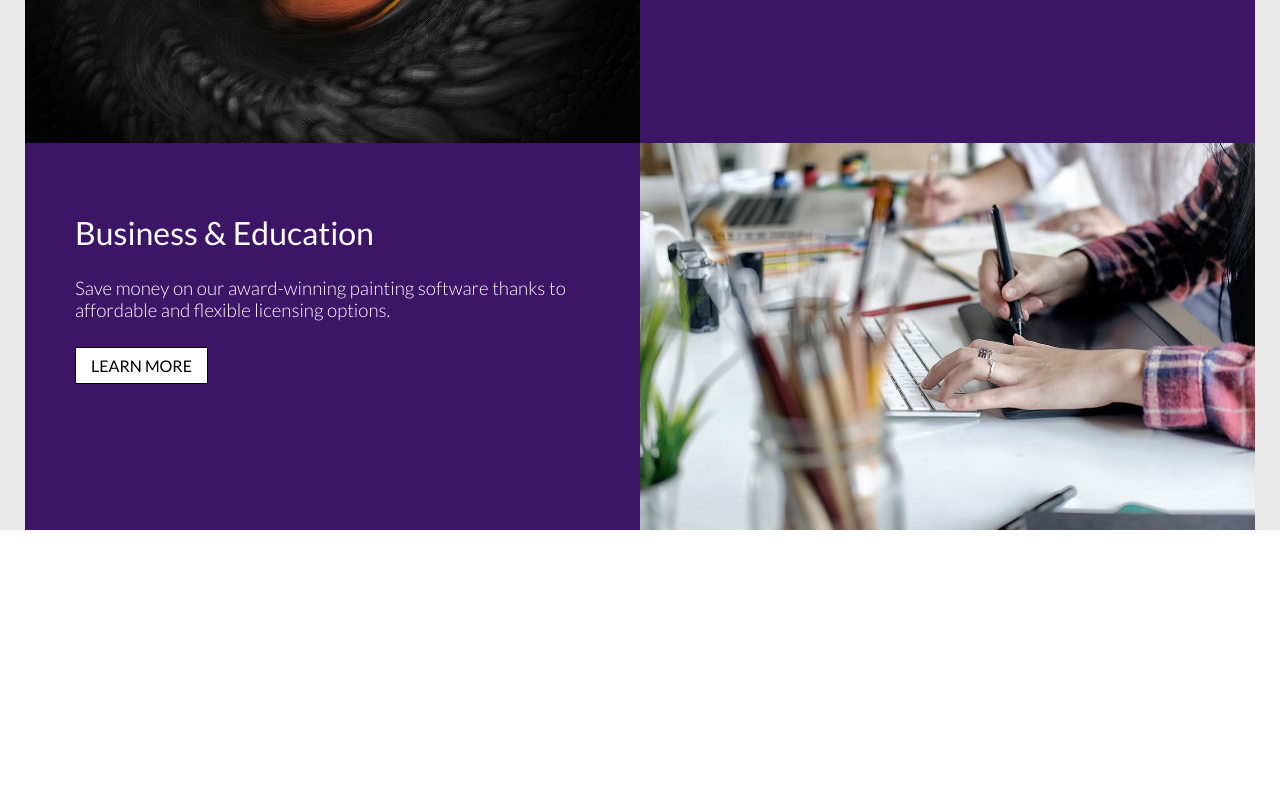
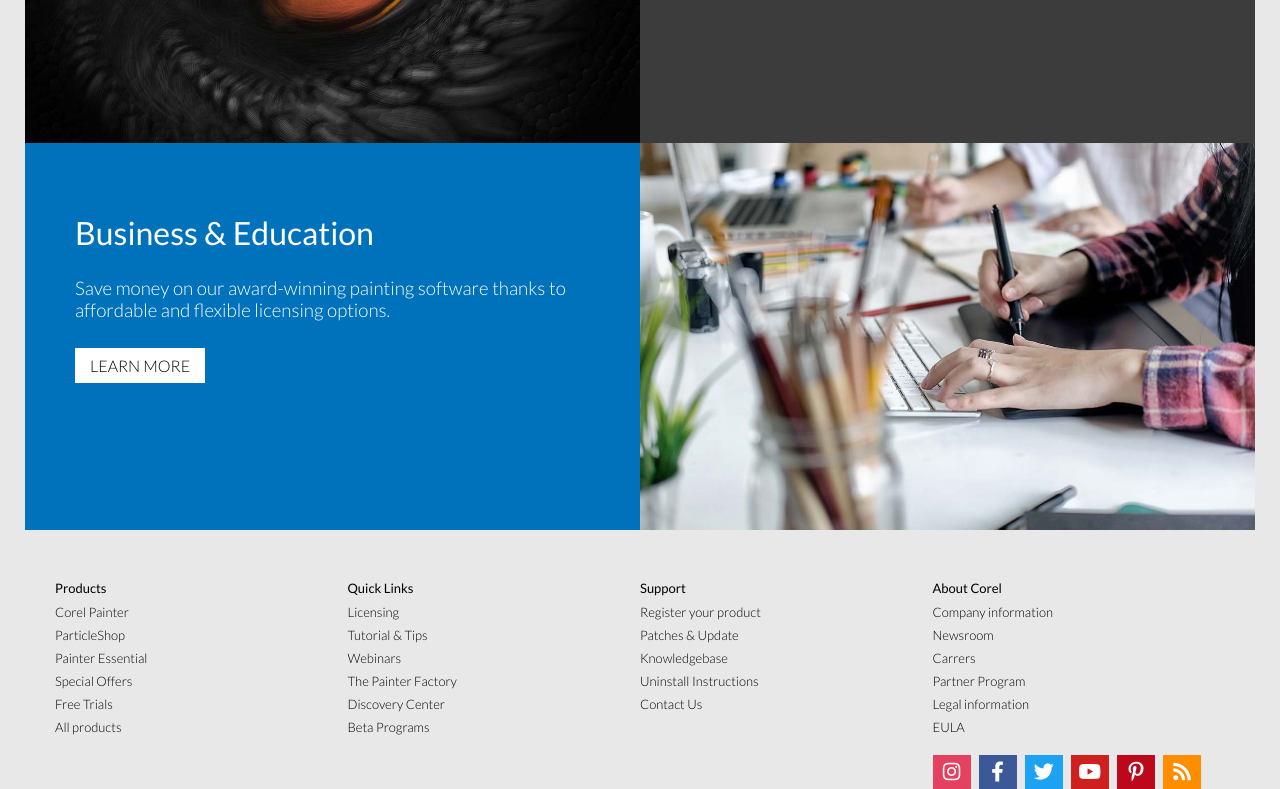
Before and after one commit to leonard0-b/sass-painter, a website: page index.html in a window 1280 px wide. Shown: the part 1572-2361 px from the top of the page. Before the commit the page ends 2105 px from the top, so only its background shows below. Drawn offline with Linux system fonts and the light colour scheme.

Commit message:
Prima parte footer

```diff
--- a/index.html
+++ b/index.html
@@ -69,8 +69,8 @@
               <h3>The most realistic painting experience you'll find hard to resist</h3>
             </div>
             <div class="jumbotron-subtitle">
-              <h4><strong><i>Limited-time offer<i><strong></h4>
-              <h4><i>Get Signature Style Brush Pack Bundle FREE (worth $179.99)<i></h4>
+              <h4>Limited-time offer</h4>
+              <h4>Get Signature Style Brush Pack Bundle FREE (worth $179.99)</h4>
             </div>
             <div class="jumbo-btn">
               <a href="#">learn more</a>
@@ -119,7 +119,7 @@
         </div>
       </div>
       <div class="cards flex">
-        <div class="card-text w50perc">
+        <div class="card-text w50perc wacom">
           <h1>Wacom + Painter 2021</h1>
           <h3>Satisfy all your digital painting needs with the power and precision of these award-winning bundles.</h3>
           <a href="#">Learn More</a>
@@ -131,12 +131,12 @@
         <div class="card-img w50perc">
           <img src="./assets/img/painter-master.jpg" alt="">
         </div>
-        <div class="card-text w50perc">
+        <div class="card-text w50perc painter">
           <h1>Painter Masters</h1>
           <h3>Gain inspiration and knowledge from professional artists who have mastered Painter, and excel in their craft.</h3>
           <a href="#">Learn More</a>
         </div>
-        <div class="card-text w50perc">
+        <div class="card-text w50perc business">
           <h1>Business & Education</h1>
           <h3>Save money on our award-winning painting software thanks to affordable and flexible licensing options.</h3>
           <a href="#">Learn More</a>
@@ -147,5 +147,62 @@
       </div>
     </div>
   </main>
+  <footer>
+    <div class="container flex">
+      <div class="footer-list container flex">
+        <div class="footer-col w25perc">
+          <ul>
+            <li>Products</li>
+            <li>Corel Painter</li>
+            <li>ParticleShop</li>
+            <li>Painter Essential</li>
+            <li>Special Offers</li>
+            <li>Free Trials</li>
+            <li>All products</li>
+          </ul>
+        </div>
+        <div class="footer-col w25perc">
+          <ul>
+            <li>Quick Links</li>
+            <li>Licensing</li>
+            <li>Tutorial & Tips</li>
+            <li>Webinars</li>
+            <li>The Painter Factory</li>
+            <li>Discovery Center</li>
+            <li>Beta Programs</li>
+          </ul>
+        </div>
+        <div class="footer-col w25perc">
+          <ul>
+            <li>Support</li>
+            <li>Register your product</li>
+            <li>Patches & Update</li>
+            <li>Knowledgebase</li>
+            <li>Uninstall Instructions</li>
+            <li>Contact Us</li>
+          </ul>
+        </div>
+        <div class="footer-col w25perc">
+          <ul>
+            <li>About Corel</li>
+            <li>Company information</li>
+            <li>Newsroom</li>
+            <li>Carrers</li>
+            <li>Partner Program</li>
+            <li>Legal information</li>
+            <li>EULA</li>
+          </ul>
+          <div class="icons">
+            <i class="fab fa-instagram"></i>
+            <i class="fab fa-facebook-f"></i>
+            <i class="fab fa-twitter"></i>
+            <i class="fab fa-youtube"></i>
+            <i class="fab fa-pinterest-p"></i>
+            <i class="fas fa-rss"></i>
+          </div>
+        </div>
+      </div>
+    </div>
+  </footer>
 </body>
 </html>
--- a/src/master.scss
+++ b/src/master.scss
@@ -8,3 +8,6 @@
 @import "partials/_jumbo.scss";
 @import "partials/_mainmodules.scss";
 @import "partials/_maincards.scss";
+@import "partials/_main.scss";
+@import "partials/_footer.scss";
+@import "partials/_footercopyright.scss";
--- a/src/partials/_common.scss
+++ b/src/partials/_common.scss
@@ -24,6 +24,10 @@
   width: calc(100% / 3 - 20px);
 }
 
+.w25perc {
+  width: calc(100% / 4);
+}
+
 .text-center {
   text-align: center;
 }
--- /dev/null
+++ b/src/partials/_footer.scss
@@ -0,0 +1,52 @@
+footer {
+  background-color: $bodybg;
+}
+
+.footer-list {
+  width: 100%;
+  .footer-col {
+    ul {
+      li:first-child {
+        margin-bottom: 8px;
+        font-weight: 400;
+      }
+      & {
+        font-size: 13px;
+      }
+      li {
+        margin-bottom: 7px;
+        font-weight: lighter;
+      }
+    }
+  }
+}
+
+.icons {
+  margin-top: 20px;
+  i {
+    width: 38px;
+    font-size: 20px;
+    text-align: center;
+    padding: 7px;
+    margin-right: 5px;
+    color: #fff;
+    &.fa-instagram {
+      background-color: $instagram;
+    }
+    &.fa-facebook-f {
+      background-color: $facebook;
+    }
+    &.fa-twitter {
+      background-color: $twitter;
+    }
+    &.fa-youtube {
+      background-color: $youtube;
+    }
+    &.fa-pinterest-p {
+      background-color: $pinterest;
+    }
+    &.fa-rss {
+      background-color: $feed;
+    }
+  }
+}
--- /dev/null
+++ b/src/partials/_main.scss
@@ -0,0 +1,5 @@
+main {
+  padding-bottom: 50px;
+  background-color: $bodybg;
+
+}
--- a/src/partials/_maincards.scss
+++ b/src/partials/_maincards.scss
@@ -17,9 +17,22 @@
       a {
         @include button;
         background-color: #fff;
+        border: 0;
         &:hover {
           background-color: rgba(255, 255, 255, 0.5);
       }
+    }
+  }
+
+  .card-text {
+    &.wacom {
+      background-color:$wacom;
+    }
+    &.painter {
+      background-color: $painter;
+    }
+    &.business {
+      background-color: $business;
     }
   }
 
--- a/src/partials/_mainmodules.scss
+++ b/src/partials/_mainmodules.scss
@@ -1,7 +1,3 @@
-main {
-  background-color: $mainbg;
-}
-
 .main-title {
   padding-top: 30px;
   padding-bottom: 15px;
--- a/src/partials/_normalize.scss
+++ b/src/partials/_normalize.scss
@@ -8,6 +8,6 @@
   text-decoration: none;
 }
 
-h1, h2, h3, h4, h5, h6, p, a {
+h1, h2, h3, h4, h5, h6, p, a, li {
   font-style: normal;
 }
--- a/src/partials/_variables.scss
+++ b/src/partials/_variables.scss
@@ -8,6 +8,15 @@ $subtitleweight: lighter;
 $offer: #c70eb8;
 $cardpadding: 20px 20px;
 $linkcolor: #009cff;
-$mainbg: #e8e8e8;
+$bodybg: #e8e8e8;
 $cardtext: #fff;
 $cardtitle: 500;
+$wacom: #3c1567;
+$painter: #3c3c3c;
+$business: #0072bc;
+$facebook: #3b5998;
+$instagram: #e4405f;
+$twitter: #1da1f2;
+$youtube: #cd201f;
+$pinterest: #bd081c;
+$feed: #ff8d00;
```
Also changed, not shown: assets/css/master.css, src/partials/_footercopyright.scss (added).
